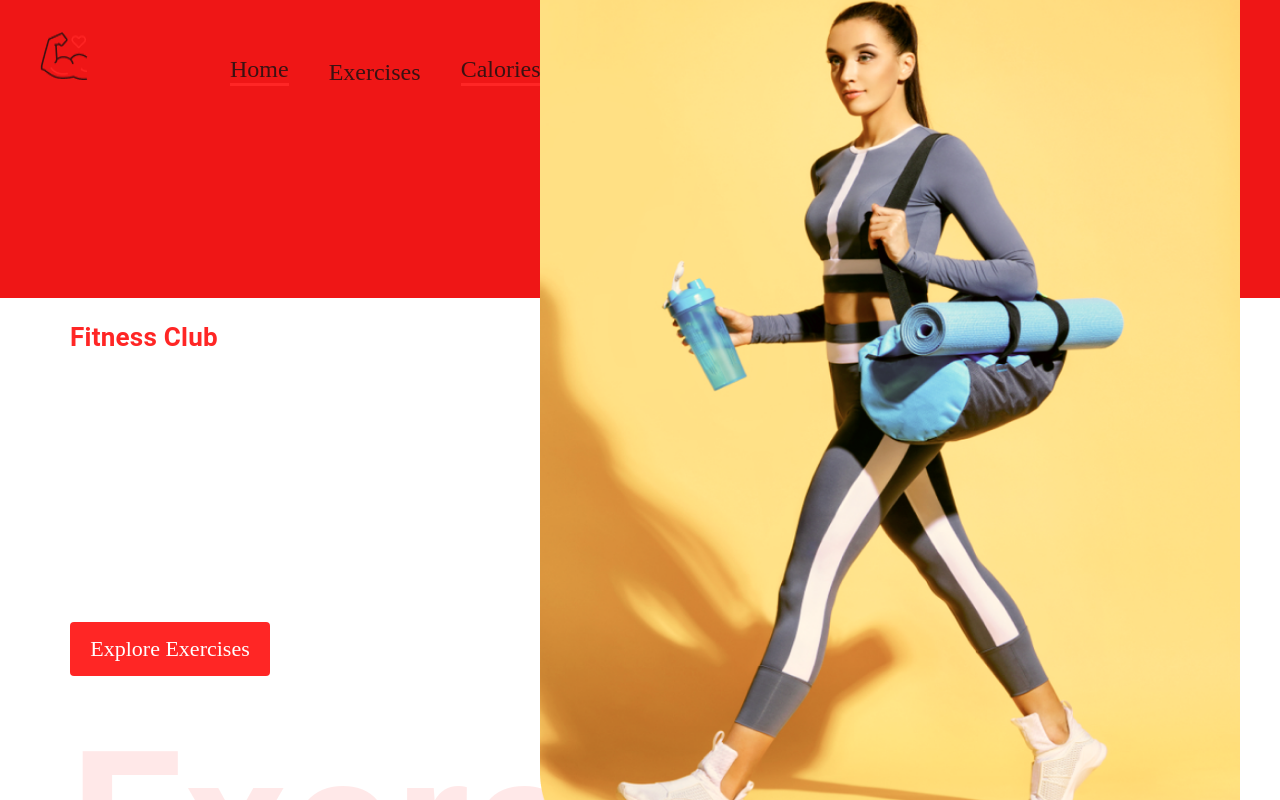
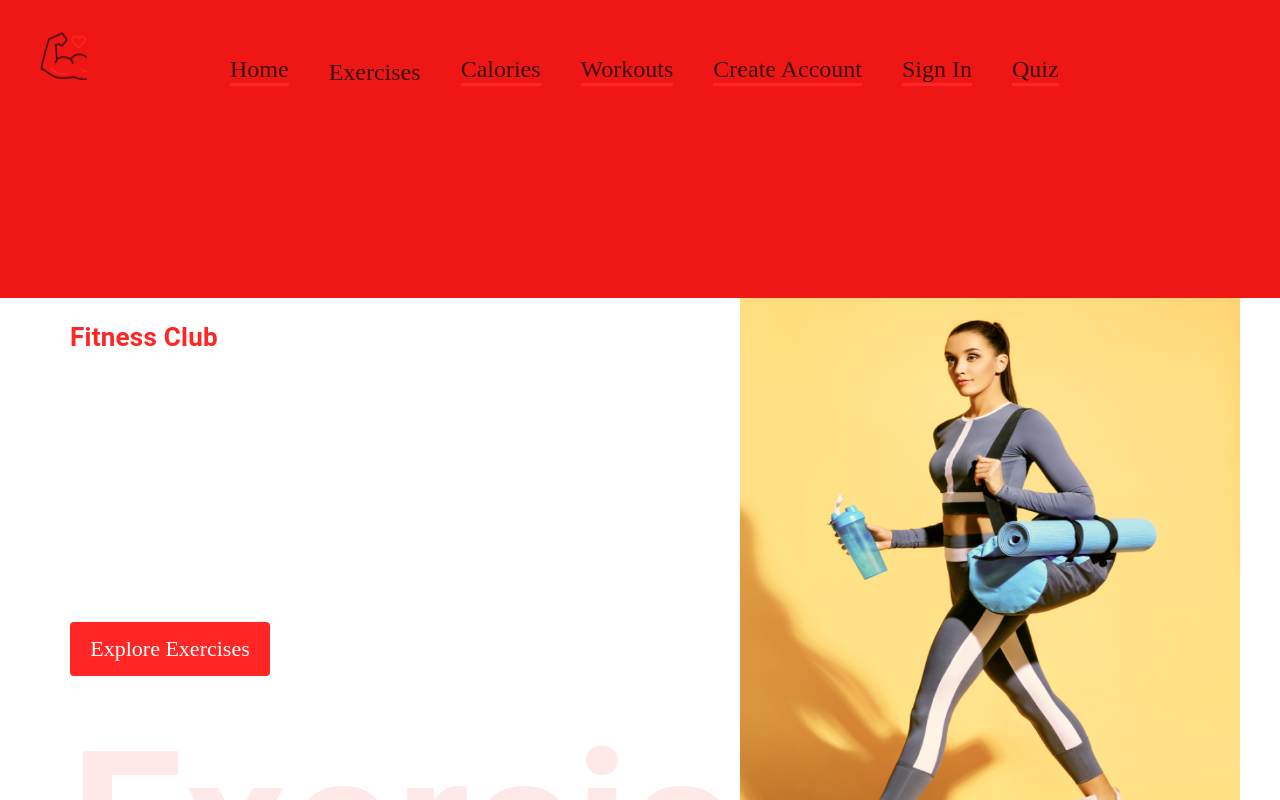
Before and after one commit to hailley-kane/Capstone_Project, a React (Create React App) app: page / in a window 1280 px wide. Shown: the top 800 px of the page. Built offline with nearby package versions, Linux system fonts and the light colour scheme; no server answers.

Commit message:
hero banner adjusted

```diff
--- a/src/App.css
+++ b/src/App.css
@@ -57,9 +57,9 @@ body {
   position: absolute;
   right: 40px;
   top: 0px;
-  width: 700px;
-  height: 900px;
-  margin-top: -330px;
+  width: 500px;
+  height: 600px;
+  margin-top: auto;
 
 }
 
```
